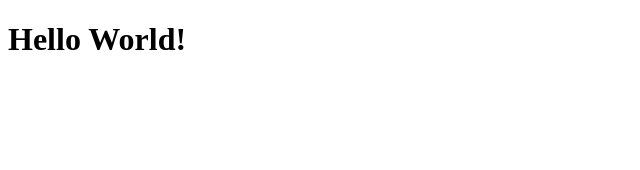
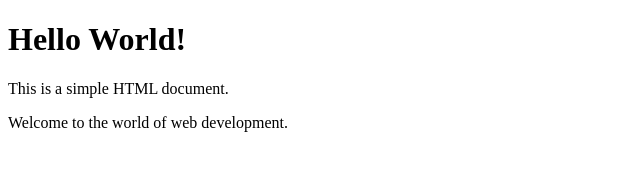
Before and after one commit to Amin7896-123/GitPractise1, a plain HTML site: page Index.html in a window 1280 px wide. Shown: the whole page, without its empty margins (0-640 px from the left). Drawn offline with Linux system fonts and the light colour scheme.

Commit message:
add paragraph files

```diff
--- a/Index.html
+++ b/Index.html
@@ -7,5 +7,7 @@
 </head>
 <body>
     <h1>Hello World!</h1>
+    <p>This is a simple HTML document.</p>
+    <p>Welcome to the world of web development.</p>
 </body>
 </html>
```
